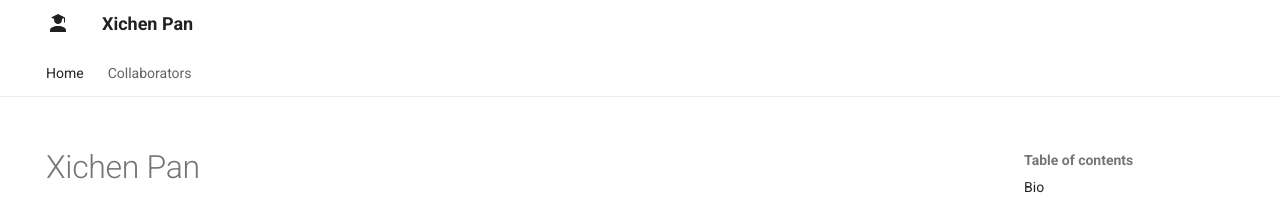
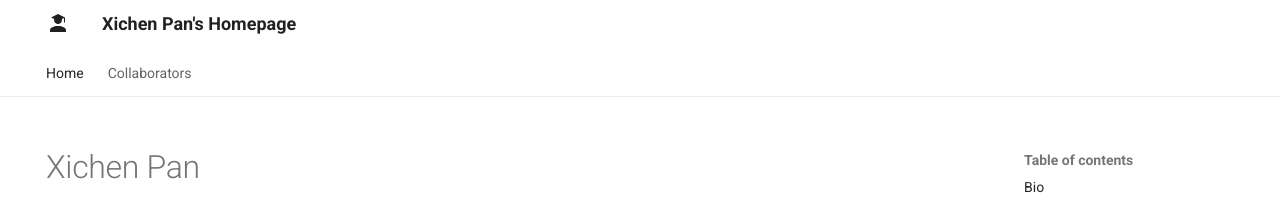
Before and after one commit to xichenpan/xichenpan.github.io, an MkDocs documentation site: the page built from docs/index.md, in a window 1280 px wide. Shown: the top 206 px of the page. Built offline with MkDocs 1.6.1 and Material for MkDocs 9.7.7, drawn with Linux system fonts in a browser that asks for light colours; emoji names are drawn with the system emoji font.

Commit message:
Update mkdocs.yml

```diff
--- a/mkdocs.yml
+++ b/mkdocs.yml
@@ -1,4 +1,4 @@
-site_name: 'Xichen Pan'
+site_name: "Xichen Pan's Homepage"
 site_author: 'Xichen Pan'
 copyright: '&copy; 2022 Xichen Pan'
 theme:
```
